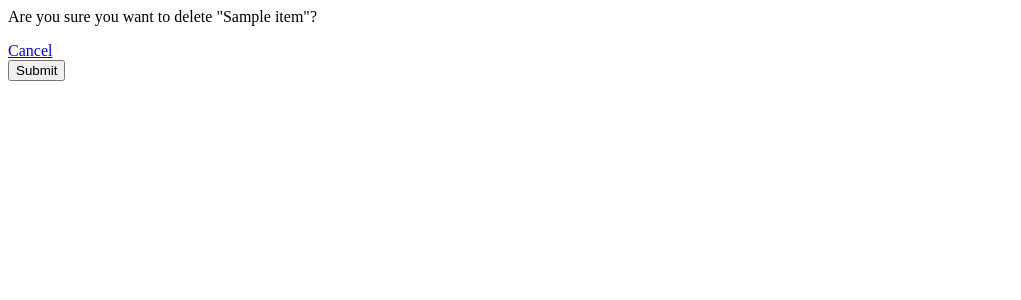
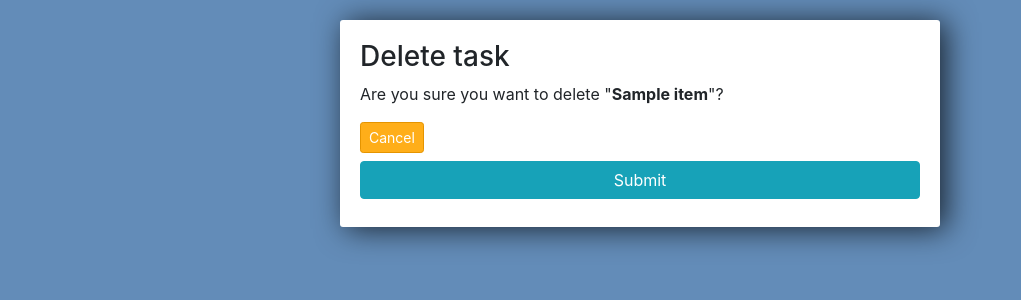
Before and after one commit to dhvll/Todo-App, a Django app: template src/tasks/templates/tasks/delete.html in a window 1280 px wide. Shown: the top 300 px of the page, without its empty margins (0-1021 px from the left). Run offline with Django 3.2, Linux system fonts and the light colour scheme; the template is opened without the code that fills it: most values are stand-ins (such as "Sample title", 1, 10 or a date in 2020); parts of the project's set-up code (start-up, migrations or seed data) failed here and were passed over; some libraries are stand-ins or nearby versions.

Commit message:
Updated static files

```diff
--- /dev/null
+++ b/src/tasks/static/css/style.css
@@ -0,0 +1,43 @@
+body{
+    background-color: #638CB8;
+}
+
+input{
+    width: 100%;
+    padding: 12px 20px;
+    margin: 8px 0;
+    box-sizing: border-box;
+}
+
+input::placeholder {
+    color: #d3d3d3;
+}
+
+
+.submit{
+    background-color: #6BA3E8;
+}
+
+.center-column{
+    width:600px;
+    margin: 20px auto;
+    padding:20px;
+    background-color: #fff;
+    border-radius: 3px;
+    box-shadow: 6px 2px 30px 0px rgba(0,0,0,0.75);
+}
+
+.item-row{
+    background-color: #906abd;
+    margin: 10px;
+    padding: 20px;
+    border-radius: 3px;
+    color: #fff;
+    font-size: 16px;
+    box-shadow: 0px -1px 10px -4px rgba(0,0,0,0.75);
+}
+
+.btn-danger{
+    background-color: #ffae19;
+    border-color: #e59400;
+}
--- /dev/null
+++ b/src/tasks/templates/base.html
@@ -0,0 +1,19 @@
+{% load static %}
+
+<!DOCTYPE html>
+<html lang="en">
+<head>
+    <meta charset="UTF-8">
+    <meta http-equiv="X-UA-Compatible" content="IE=edge">
+    <meta name="viewport" content="width=device-width, initial-scale=1.0">
+    <link rel="stylesheet" href="https://stackpath.bootstrapcdn.com/bootstrap/4.3.1/css/bootstrap.min.css"
+	integrity="sha384-ggOyR0iXCbMQv3Xipma34MD+dH/1fQ784/j6cY/iJTQUOhcWr7x9JvoRxT2MZw1T" crossorigin="anonymous">
+	<link rel="stylesheet" href="{% static '/css/style.css' %}">
+	<title>To Do List</title>
+</head>
+<body>
+    {% block content %}
+
+    {% endblock content %}
+</body>
+</html>
--- a/src/tasks/templates/tasks/delete.html
+++ b/src/tasks/templates/tasks/delete.html
@@ -1,10 +1,19 @@
-<div class="center-column"></div>
-    <p>Are you sure you want to delete "{{item}}"?</p>
+{% extends "base.html" %}
 
-    <a class="btn btn-sm btn-danger" href="{% url 'list' %}">Cancel</a>
+{% load static %}
 
-    <form method="POST" action="">
-        {% csrf_token %}
-        <input type="submit" name="Confirm" value="Submit">
-    </form>
-</div>
+{% block content %}
+
+    <div class="center-column">
+        <h3>Delete task</h3>
+
+        <p>Are you sure you want to delete "<b>{{item}}</b>"?</p>
+
+        <a class="btn btn-sm btn-danger" href="{% url 'list' %}">Cancel</a>
+
+        <form method="POST" action="">
+            {% csrf_token %}
+            <input class="btn btn-info" type="submit" name="Confirm" value="Submit">
+        </form>
+    </div>
+{% endblock content %}
--- a/src/todo/settings.py
+++ b/src/todo/settings.py
@@ -119,9 +119,8 @@ USE_TZ = True
 # https://docs.djangoproject.com/en/3.2/howto/static-files/
 
 STATIC_URL = '/static/'
-STATICFILES_DIRS = [
-    os.path.join(BASE_DIR, 'static')
-]
+STATIC_ROOT = os.path.join(BASE_DIR,  'static')
+STATICFILES_DIR = os.path.join(BASE_DIR, 'static')
 
 # Default primary key field type
 # https://docs.djangoproject.com/en/3.2/ref/settings/#default-auto-field
```
Also changed, not shown: src/tasks/templates/tasks/list.html (+5 -46 lines), src/tasks/templates/tasks/update_task.html (+9 -2 lines), src/tasks/forms.py (line endings or trailing spaces).
